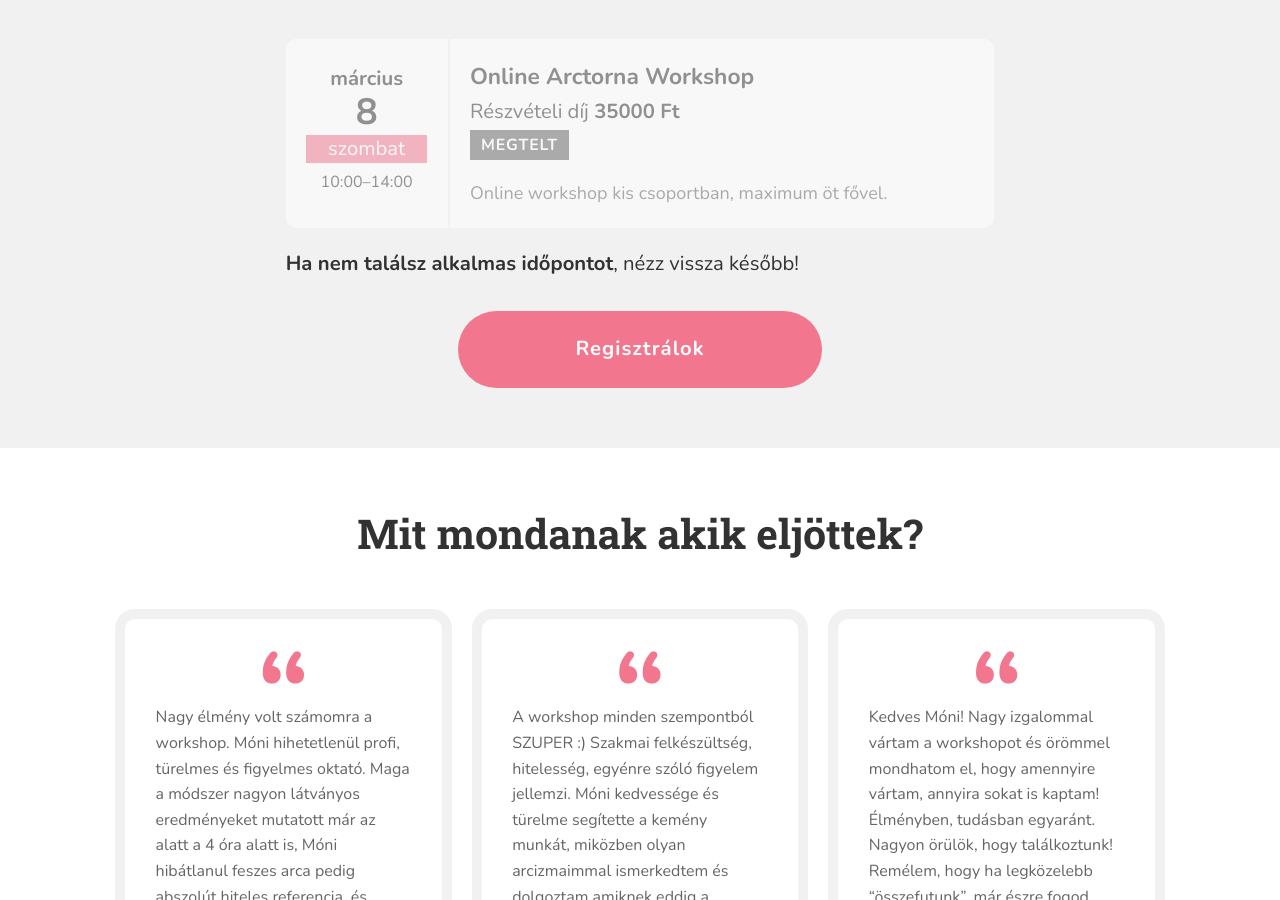
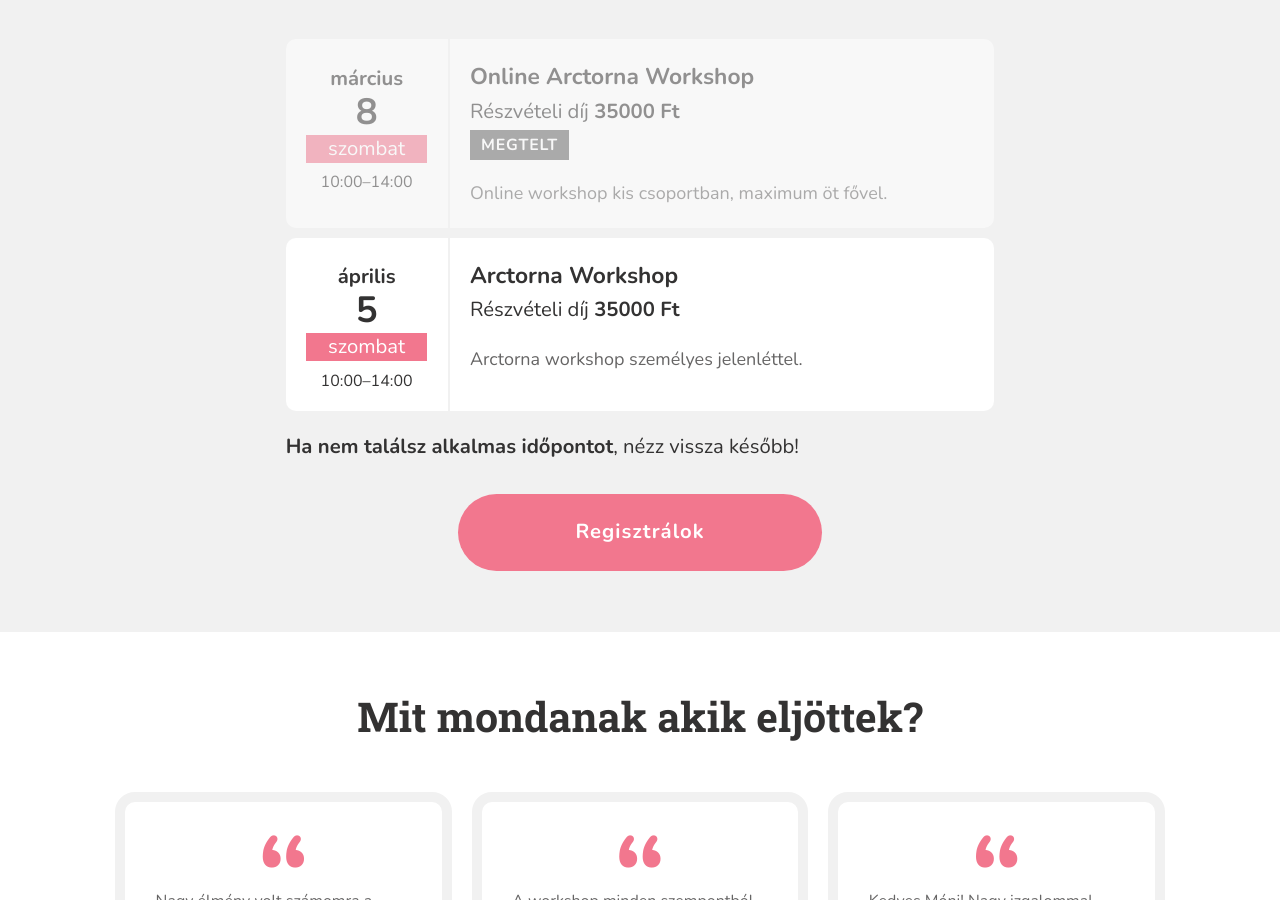
Before and after one commit to monikamudra/arctorna, a Jekyll site: the page built from workshop.md, in a window 1280 px wide and 900 px high, scrolled down 2214 px. Built offline with Jekyll 4.4.1, drawn with Linux system fonts in a browser that asks for light colours.

Commit message:
Update workshop event

```diff
--- a/_data/workshop.yaml
+++ b/_data/workshop.yaml
@@ -75,3 +75,12 @@ events:
       Online workshop kis csoportban, maximum öt fővel.
     price: 35000
     full: true
+
+  - date: 2025-4-5-T10:00
+    start: "10:00"
+    end: "14:00"
+    title: Arctorna Workshop
+    description: >-
+      Arctorna workshop személyes jelenléttel.
+    price: 35000
+    full: false
```
